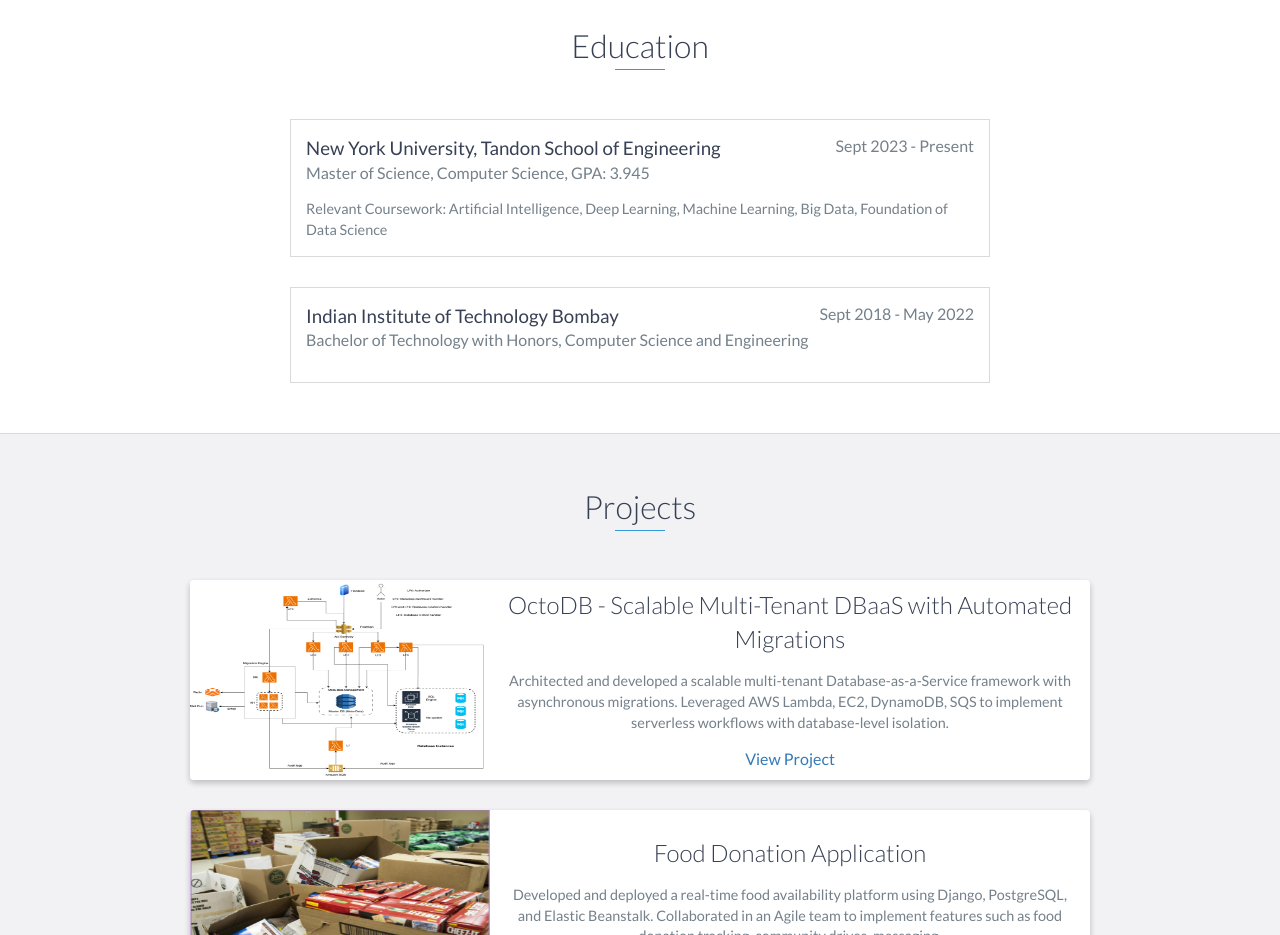
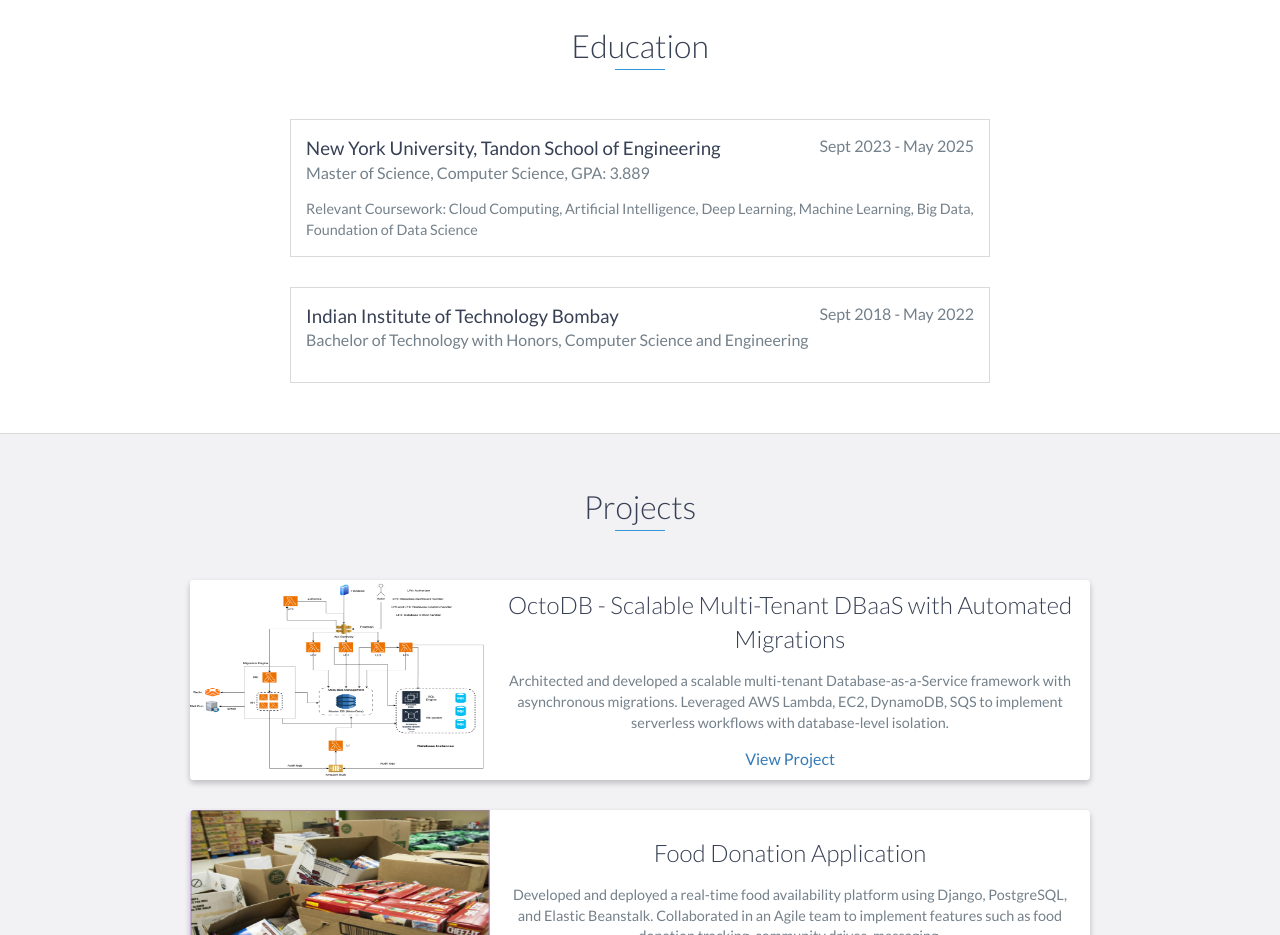
Before and after one commit to TekuriSaiAkhil/portfolio, a website: page index.html in a window 1280 px wide. Shown: the part 2780-3715 px from the top of the page. Drawn offline with nearby package versions, Linux system fonts and the light colour scheme.

Commit message:
latest changes

```diff
--- a/index.html
+++ b/index.html
@@ -156,10 +156,10 @@
         <h2 class="heading">Education</h2>
         <div class="education-block">
             <h3>New York University, Tandon School of Engineering</h3>
-            <span class="education-date">Sept 2023 - Present</span>
-            <h4>Master of Science, Computer Science, GPA: 3.945</h4>
+            <span class="education-date">Sept 2023 - May 2025</span>
+            <h4>Master of Science, Computer Science, GPA: 3.889</h4>
             <p>
-                Relevant Coursework: Artificial Intelligence, Deep Learning, Machine Learning, Big Data, Foundation of Data Science            </p>
+                Relevant Coursework: Cloud Computing, Artificial Intelligence, Deep Learning, Machine Learning, Big Data, Foundation of Data Science</p>
         </div>
         <!-- End .education-block -->
 
```
